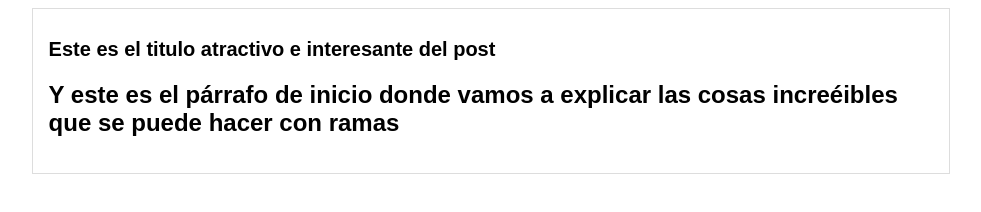
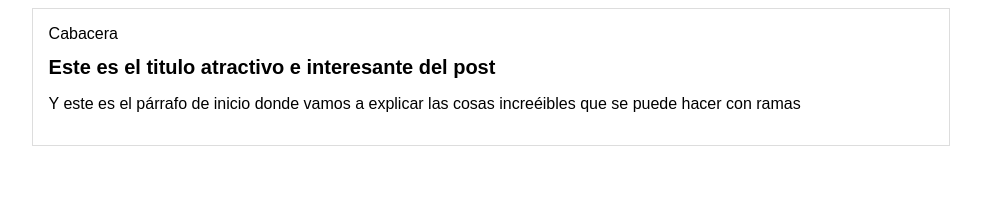
Before and after one commit to CodeInfinity3/Index, a plain HTML site: page index.html in a window 1280 px wide. Shown: the whole page, without its empty margins (149-1130 px from the left). Drawn offline with Linux system fonts and the light colour scheme.

Commit message:
Estructura inicial de la cabecera

```diff
--- a/index.html
+++ b/index.html
@@ -7,15 +7,18 @@
     <body>
         <div id="container">
 
-
+            <div id="cabecera">
+                Cabacera
+            </div>
             <div id="post">
 
-
                 <h1>Este es el titulo atractivo
-                    e interesante del post</h1>
-                <h2>Y este es el párrafo de inicio
-                    donde vamos a explicar las cosas increéibles
-                    que se puede hacer con ramas</h2>
+                    e interesante del
+                    post</h1>
+                <p>Y este es el párrafo de inicio
+                donde vamos a explicar las cosas increéibles
+                que se puede hacer con ramas</p>
+            </div>
         </div>
     </body>
 </html>
```
